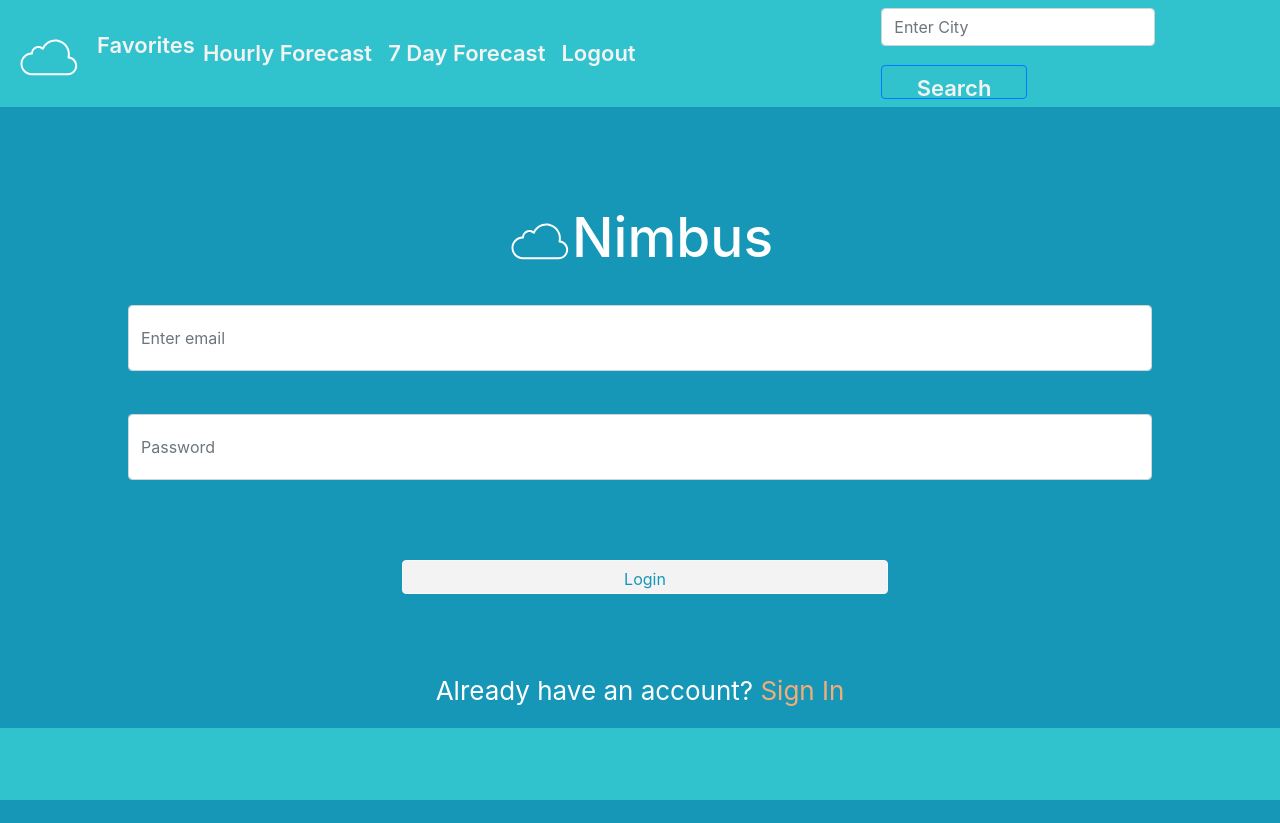
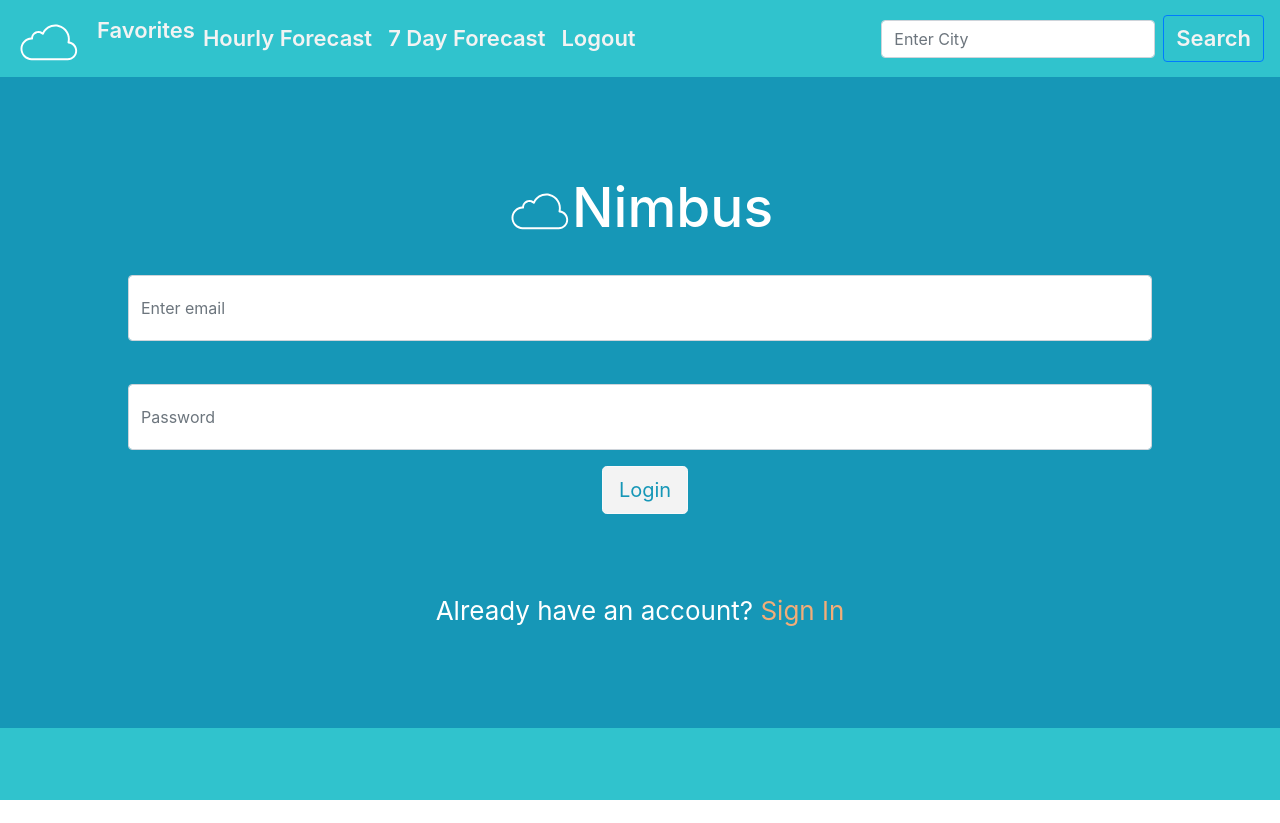
Before and after one commit to cristinahdz29/Nimbus, a React (Create React App) app in the folder client/: page /register in a window 1280 px wide. After the commit the page ends 800 px from the top, so only its background shows below. Built offline with nearby package versions, Linux system fonts and the light colour scheme.

Commit message:
corrected sizing of buttons in menu, login, and registration pages

```diff
--- a/client/src/components/Login.js
+++ b/client/src/components/Login.js
@@ -75,7 +75,7 @@
           />
         </Form.Group>
 
-        <Button className="button-color" variant="light" onClick={handleLogin}>
+        <Button size="lg" className="button-color" variant="light" onClick={handleLogin}>
           <div className="button-text">Login</div>
         </Button>
       </Form>
--- a/client/src/components/Register.js
+++ b/client/src/components/Register.js
@@ -89,7 +89,7 @@
           />
         </Form.Group>
 
-        <Button className="button-color" variant="light" onClick={handleSave}>
+        <Button size="lg"className="button-color" variant="light" onClick={handleSave}>
           <div className="button-text">Login</div>
         </Button>
       </Form>
--- a/client/src/styles/login.css
+++ b/client/src/styles/login.css
@@ -50,11 +50,11 @@
 
 }
 
-button {
+/* #login-button {
     width: 38%;
     height:34px;
     margin-top: 5%
-}
+} */
 
 .input-sizing {
     margin-bottom: none;
--- a/client/src/styles/register.css
+++ b/client/src/styles/register.css
@@ -50,11 +50,11 @@
 
 }
 
-button {
+/* button {
     width: 38%;
     height:34px;
     margin-top: 5%
-}
+} */
 
 .input-sizing {
     margin-bottom: none;
```
Also changed, not shown: 1 other file (tests, documents, lock files or other folders).
